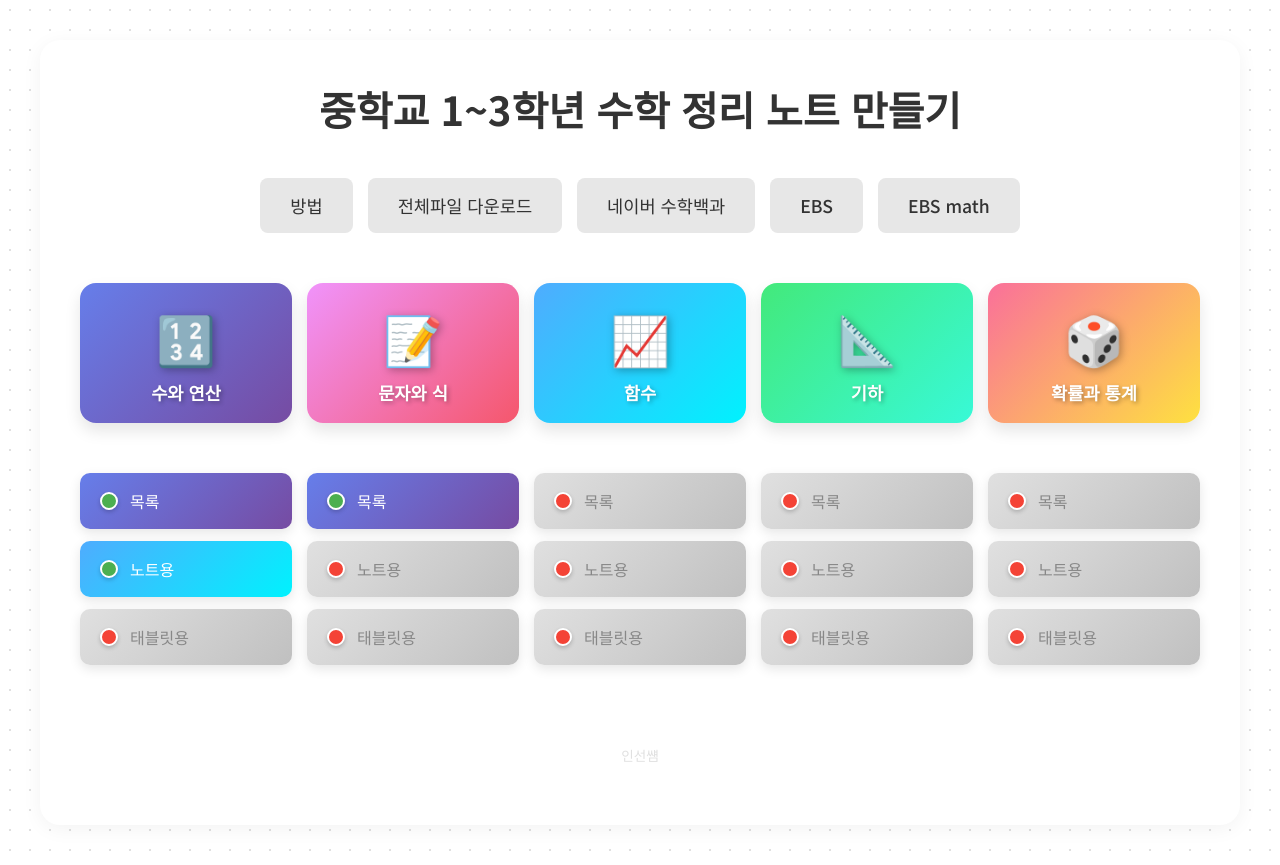
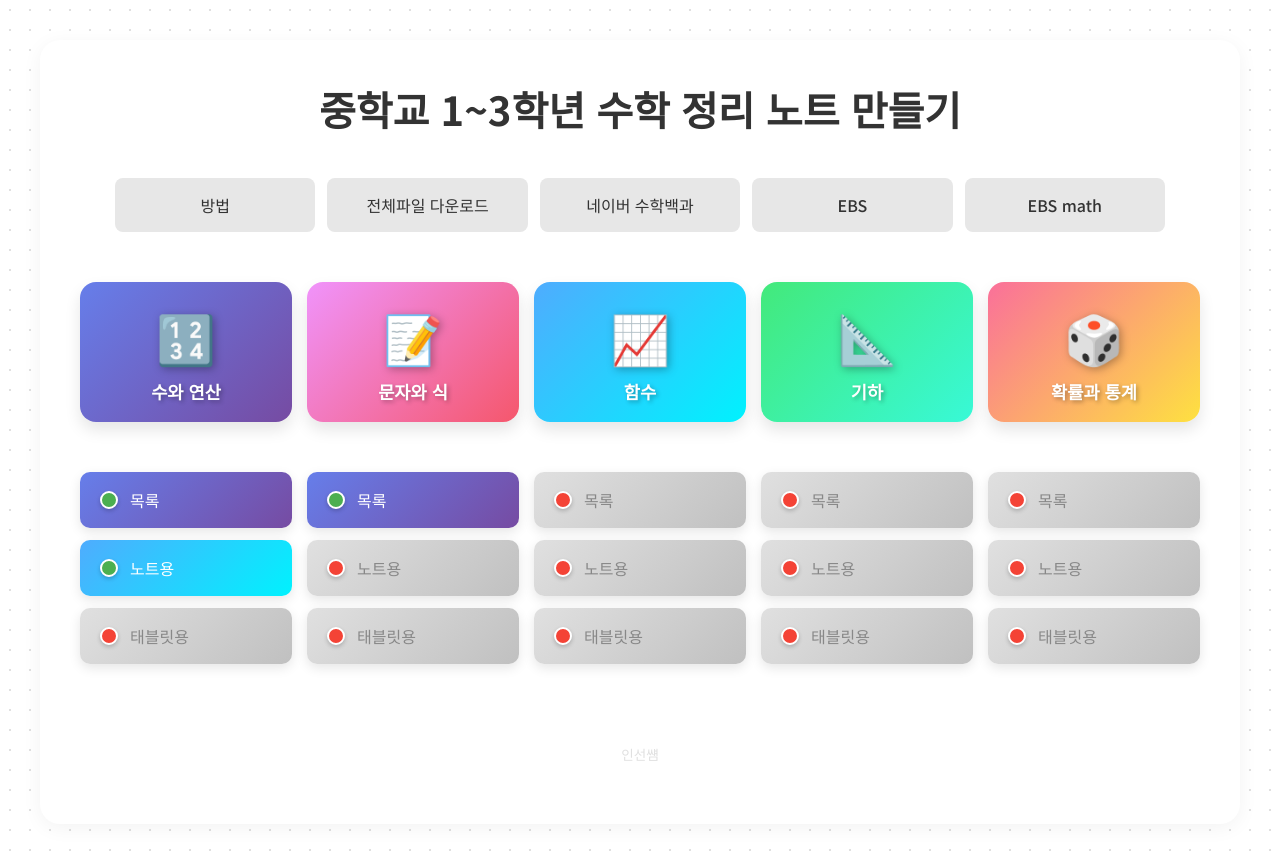
Before and after one commit to yinseon/2025-3rd-gd, a plain HTML site: page index.html in a window 1280 px wide. Drawn offline with Linux system fonts and the light colour scheme.

Commit message:
Update index.html

```diff
--- a/index.html
+++ b/index.html
@@ -36,30 +36,48 @@
             margin-bottom: 40px;
             color: #333;
             font-weight: 700;
+            max-width: 1050px;
+            margin-left: auto;
+            margin-right: auto;
         }
 
         /* 상단 버튼들 */
         .top-buttons {
-            display: flex;
-            justify-content: center;
-            gap: 15px;
+            display: grid;
+            grid-template-columns: repeat(5, 1fr);
+            gap: 12px;
             margin-bottom: 50px;
-            flex-wrap: wrap;
+            max-width: 1050px;
+            margin-left: auto;
+            margin-right: auto;
         }
 
         .top-btn {
-            padding: 15px 30px;
+            padding: 15px 20px;
             background: #E7E7E7;
             border: none;
             border-radius: 8px;
-            font-size: 1.1em;
+            font-size: 1em;
             font-weight: 500;
             cursor: pointer;
             transition: all 0.3s;
             text-decoration: none;
             color: #333;
-            display: inline-block;
+            display: block;
+            text-align: center;
             font-family: 'Noto Sans KR', sans-serif;
+        }
+
+        @media (max-width: 1024px) {
+            .top-buttons {
+                grid-template-columns: repeat(3, 1fr);
+            }
+        }
+
+        @media (max-width: 768px) {
+            .top-buttons {
+                grid-template-columns: repeat(2, 1fr);
+            }
         }
 
         .top-btn:hover {
```
